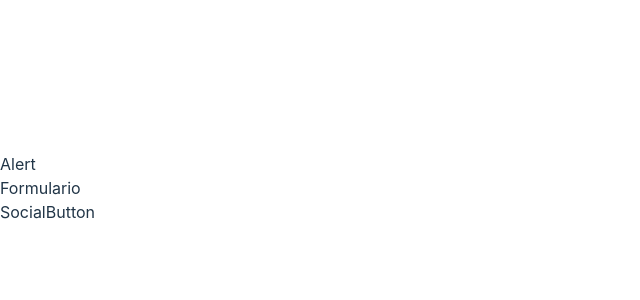
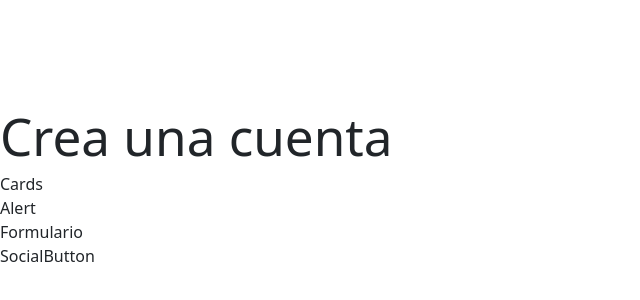
Before and after one commit to anny23sa/formulario2, a React (Vite) app: page / in a window 1280 px wide. Shown: the part 212-512 px from the top of the page, without its empty margins (0-640 px from the left). Built offline with nearby package versions, Linux system fonts and the light colour scheme.

Commit message:
se agrega bootstrap y fontawesome

```diff
--- a/package.json
+++ b/package.json
@@ -10,7 +10,9 @@
     "preview": "vite preview"
   },
   "dependencies": {
+    "bootstrap": "^5.3.2",
     "react": "^18.2.0",
+    "react-bootstrap": "^2.8.0",
     "react-dom": "^18.2.0"
   },
   "devDependencies": {
--- a/src/App.jsx
+++ b/src/App.jsx
@@ -1,13 +1,15 @@
 import React from 'react'
+import 'bootstrap/dist/css/bootstrap.min.css';
 import Registro from './components/Registro/Registro'
 
 
 const App = () => {
   return (
     <div>
+      <h1>Crea una cuenta</h1>
       <Registro />
     </div>
-  )
+  );
 }
 
 export default App
--- /dev/null
+++ b/src/components/Cards/Cards.jsx
@@ -0,0 +1,10 @@
+import React from 'react'
+import Card from 'react-bootstrap/Card';
+
+const Cards = () => {
+  return (
+    <div>Cards</div>
+  )
+}
+
+export default Cards
--- a/src/components/Registro/Registro.jsx
+++ b/src/components/Registro/Registro.jsx
@@ -2,10 +2,12 @@ import React from 'react'
 import Alert from '../Alert/Alert'
 import Formulario from '../Formulario/Formulario'
 import SocialButton from '../SocialButton/SocialButton'
+import Cards from '../Cards/Cards'
 
 const Registro = () => {
   return (
     <div>
+        <Cards />
         <Alert />
         <Formulario />
         <SocialButton />
```
Also changed, not shown: 1 other file (tests, documents, lock files or other folders).
